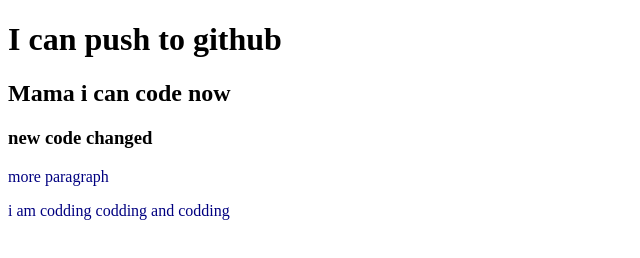
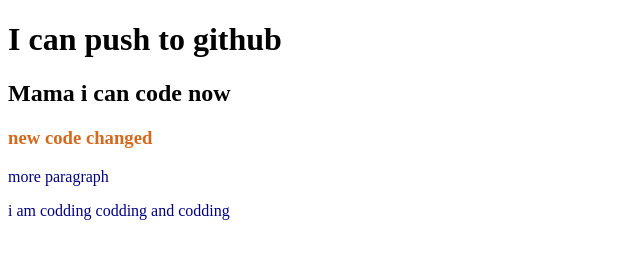
Before and after one commit to touhidujjaman0096/my-second-repo, a plain HTML site: page Index.html in a window 1280 px wide. Shown: the whole page, without its empty margins (0-640 px from the left). Drawn offline with Linux system fonts and the light colour scheme.

Commit message:
make chocholate

```diff
--- a/style.css
+++ b/style.css
@@ -1,3 +1,6 @@
 p{
     color: navy;
 }
+h3{
+    color: chocolate;
+}
```
